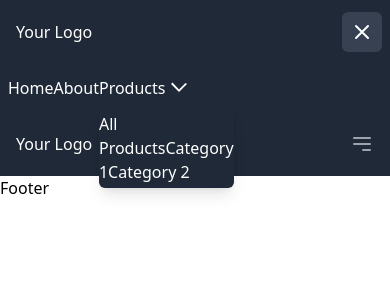
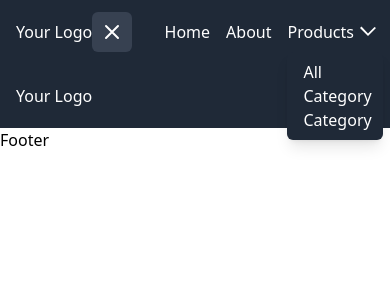
Before and after one commit to Shadow-Blaxe-123/Rasina-Fashion, a Next.js app: page /components/Navbar in a window 390 px wide. Both pictures are taken after a click on the button 362 px from the left and 32 px from the top of the page. Shown: the top 300 px of the page. Built offline with nearby package versions, Linux system fonts and the light colour scheme.

Commit message:
Done with Hamburger Nav

```diff
--- a/pages/components/Navbar.js
+++ b/pages/components/Navbar.js
@@ -1,65 +1,33 @@
 import React from "react";
+// components/Navbar.js
+
 import { useState } from "react";
 import Link from "next/link";
 
-function Navbar() {
+const Navbar = () => {
   const [isOpen, setIsOpen] = useState(false);
+
+  const toggleNav = () => {
+    setIsOpen(!isOpen);
+  };
+
   return (
-    <div>
-      <nav className="bg-gray-800">
+    <nav className="bg-gray-800 text-white">
       <div className="max-w-7xl mx-auto px-4 sm:px-6 lg:px-8">
         <div className="flex items-center justify-between h-16">
           <div className="flex items-center">
             <div className="flex-shrink-0">
               {/* Your logo or site name */}
-                <Link href={"/"} className="text-white">
+
+              <Link href="/" className="text-white">
                 Your Logo
               </Link>
-              </div>
-            </div>
-            <div className="hidden md:block">
-              {/* Desktop navigation */}
-              <div className="ml-10 flex text-white items-baseline space-x-4">
-                <Link href="/">Home</Link>
-                <Link href="/about">About</Link>
-                {/* Products dropdown */}
-                <div className="relative inline-block text-left">
-                  <button
-                    onClick={() => setIsOpen(!isOpen)}
-                    type="button"
-                    className="text-white hover:text-gray-300"
-                  >
-                    Products
-                    <svg
-                      className="h-5 w-5 inline-block ml-1 -mr-1"
-                      xmlns="http://www.w3.org/2000/svg"
-                      viewBox="0 0 20 20"
-                      fill="currentColor"
-                    >
-                      <path
-                        fillRule="evenodd"
-                        d="M10 12l-8-8 1.5-1.5L10 9.5l6.5-6.5L18 4l-8 8z"
-                        clipRule="evenodd"
-                      />
-                    </svg>
-                  </button>
-                  {isOpen && (
-                    <div className="absolute z-10 mt-2 bg-gray-800 rounded-md shadow-lg">
-                      <div className="py-1">
-                        <Link href="/products">All Products</Link>
-                        <Link href="/products/category1">Category 1</Link>
-                        <Link href="/products/category2">Category 2</Link>
-                        {/* Add more dropdown links as needed */}
-                      </div>
-                    </div>
-                  )}
-                </div>
             </div>
           </div>
           {/* Hamburger menu for mobile */}
           <div className="-mr-2 flex md:hidden">
             <button
-                onClick={() => setIsOpen(!isOpen)}
+              onClick={toggleNav}
               className="inline-flex items-center justify-center p-2 rounded-md text-gray-400 hover:text-white hover:bg-gray-700 focus:outline-none focus:bg-gray-700 focus:text-white"
             >
               <svg
@@ -87,18 +55,15 @@ function Navbar() {
               </svg>
             </button>
           </div>
-          </div>
-        </div>
-        {/* Mobile navigation */}
-        {isOpen && (
-          <div className="md:hidden">
-            <div className="px-2 pt-2 text-white pb-3 space-y-1 sm:px-3">
+          {/* Navigation links */}
+          <div className={`${isOpen ? "block" : "hidden"} md:block`}>
+            <div className="ml-10 flex items-baseline space-x-4">
               <Link href="/">Home</Link>
               <Link href="/about">About</Link>
-              {/* Mobile version of Products dropdown */}
+              {/* Products dropdown */}
               <div className="relative inline-block text-left">
                 <button
-                  onClick={() => setIsOpen(!isOpen)}
+                  onClick={toggleNav}
                   type="button"
                   className="text-white hover:text-gray-300"
                 >
@@ -117,23 +82,22 @@ function Navbar() {
                   </svg>
                 </button>
                 {isOpen && (
-                  <div className="absolute z-10 mt-2 bg-gray-800 rounded-md shadow-lg">
-                    <div className="py-1">
-                      <Link href="/products">All Products</Link>
-                      <Link href="/products/category1">Category 1</Link>
-                      <Link href="/products/category2">Category 2</Link>
+                  <div className="absolute z-10 mt-2 bg-gray-800 rounded-md shadow-lg w-24">
+                    <div className="py-1 flex flex-col m-1 p-3">
+                      <Link href="/products">All</Link>
+                      <Link href="/products/category1">Category</Link>
+                      <Link href="/products/category2">Category</Link>
                       {/* Add more mobile dropdown links as needed */}
                     </div>
                   </div>
                 )}
               </div>
-              {/* End of mobile version of Products dropdown */}
             </div>
           </div>
-        )}
+        </div>
+      </div>
     </nav>
-    </div>
   );
-}
+};
 
 export default Navbar;
```
Lines whose indentation alone changed are shown as unchanged.
